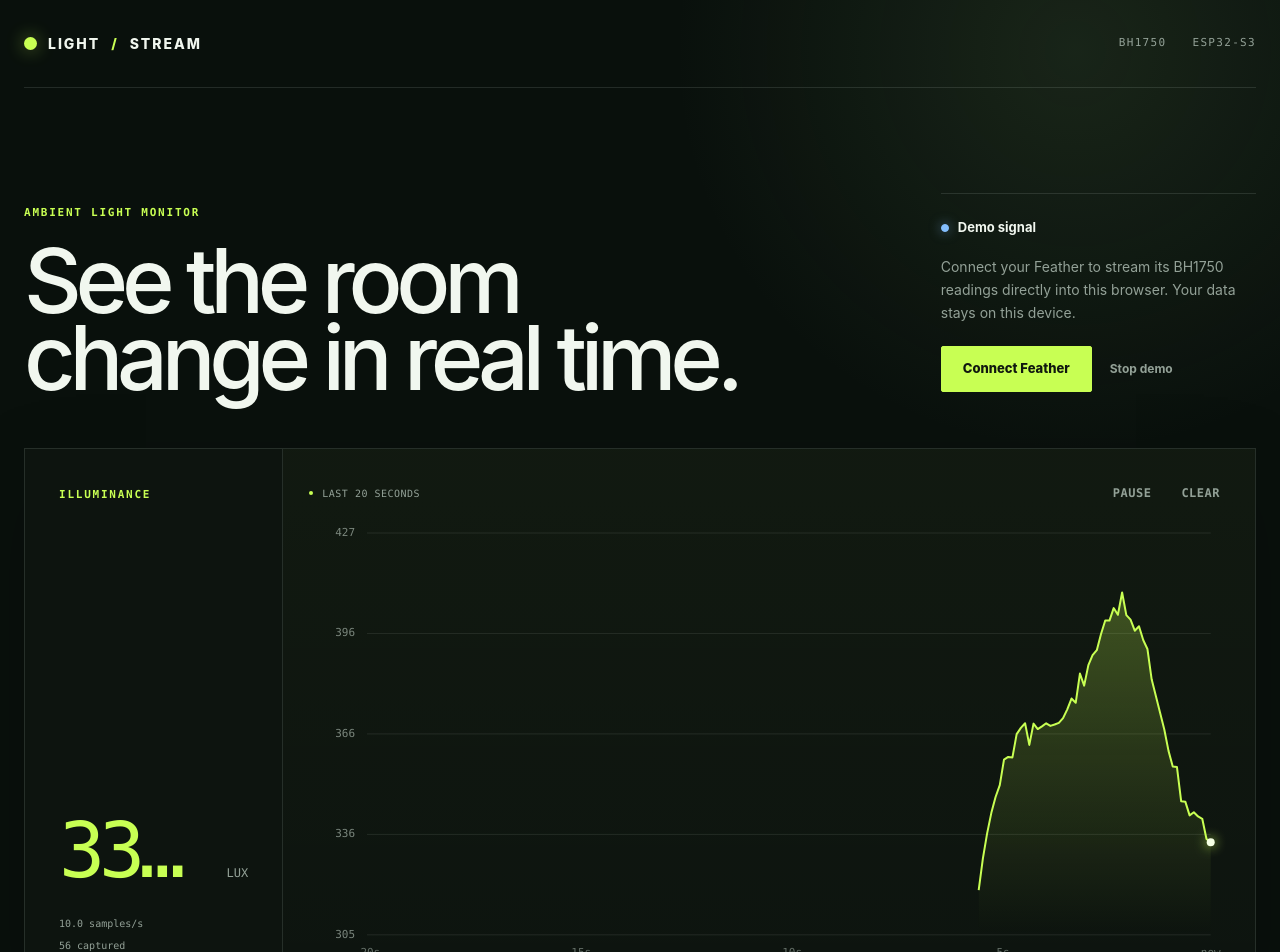
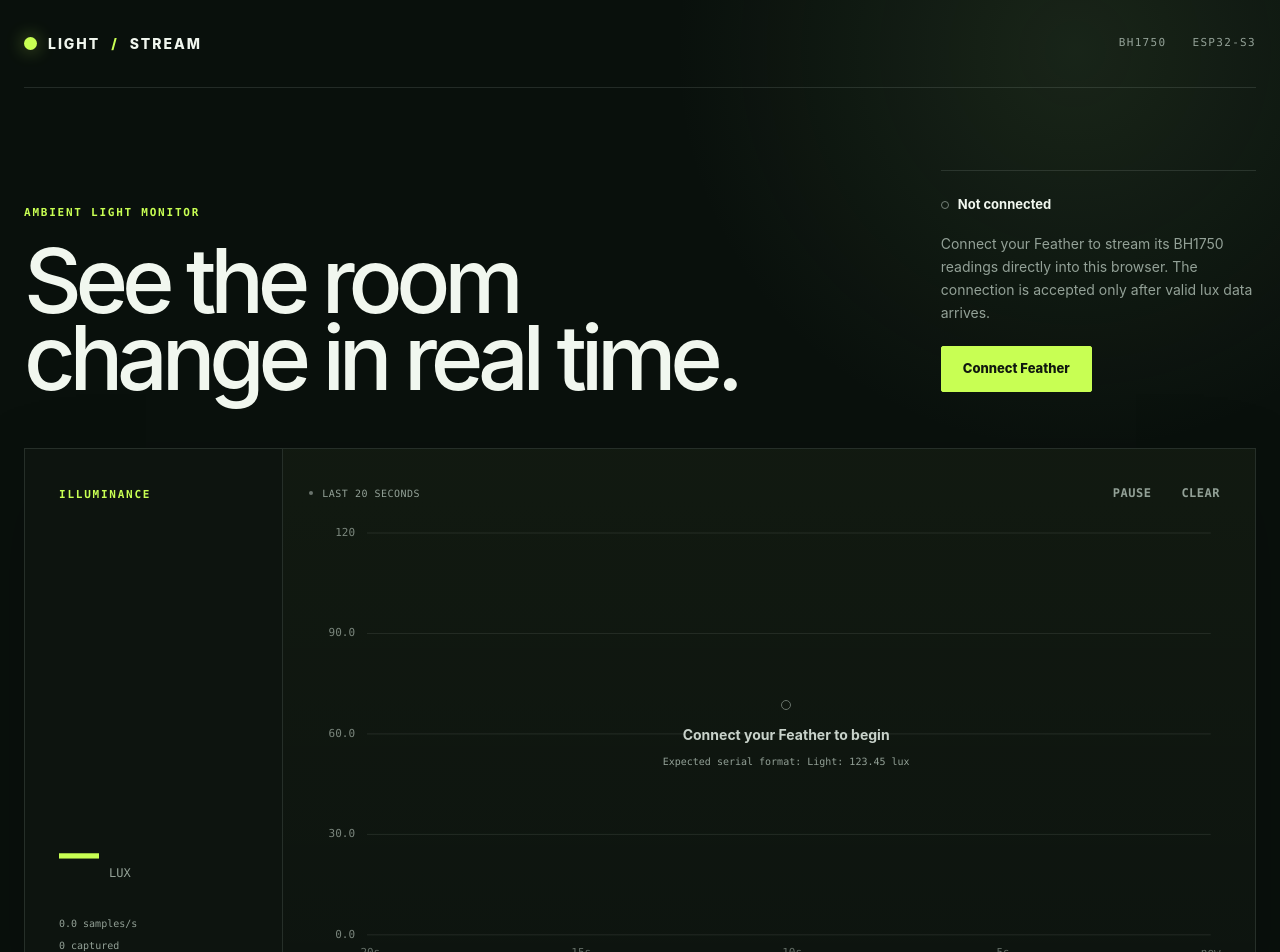
Before and after one commit to tscircuit/light-sensor, a Next.js app: page / in a window 1280 px wide. Shown: the top 952 px of the page. Built offline with nearby package versions, Linux system fonts and the light colour scheme.

Commit message:
Validate sensor connections and remove demo

```diff
--- a/app/globals.css
+++ b/app/globals.css
@@ -133,16 +133,33 @@ h1 {
   border-radius: 50%;
 }
 
-.status-dot.connected {
+.status-dot.live {
   border-color: var(--acid);
   background: var(--acid);
   box-shadow: 0 0 12px rgba(200, 255, 83, 0.68);
 }
 
-.status-dot.demo {
+.status-dot.connecting,
+.status-dot.waiting {
   border-color: #84bfff;
   background: #84bfff;
   box-shadow: 0 0 12px rgba(132, 191, 255, 0.55);
+}
+
+.status-dot.waiting {
+  animation: status-pulse 1.2s ease-in-out infinite;
+}
+
+.status-dot.error {
+  border-color: #ff785a;
+  background: #ff785a;
+  box-shadow: 0 0 12px rgba(255, 120, 90, 0.5);
+}
+
+@keyframes status-pulse {
+  50% {
+    opacity: 0.35;
+  }
 }
 
 .connection-panel > p {
@@ -177,7 +194,12 @@ h1 {
   transform: translateY(-1px);
 }
 
-.text-button,
+.primary-button:disabled {
+  cursor: wait;
+  opacity: 0.65;
+  transform: none;
+}
+
 .chart-actions button {
   border: 0;
   background: transparent;
@@ -187,19 +209,34 @@ h1 {
   font-weight: 700;
 }
 
-.text-button:hover,
 .chart-actions button:hover {
   color: var(--ink);
 }
 
-.browser-note,
-.error-note {
+.browser-note {
   margin: 14px 0 0 !important;
   font-size: 11px !important;
 }
 
 .error-note {
-  color: #ff9e85 !important;
+  max-width: 440px;
+  margin-top: 18px;
+  padding: 13px 15px;
+  display: flex;
+  flex-direction: column;
+  gap: 5px;
+  border: 1px solid rgba(255, 120, 90, 0.32);
+  background: rgba(255, 120, 90, 0.08);
+  color: #ffb19e;
+  font-size: 12px;
+  line-height: 1.45;
+}
+
+.error-note strong {
+  color: #ffd3c8;
+  font-size: 11px;
+  letter-spacing: 0.06em;
+  text-transform: uppercase;
 }
 
 .monitor {
@@ -289,7 +326,12 @@ h1 {
   width: 4px;
   height: 4px;
   border-radius: 50%;
+  background: #69736c;
+}
+
+.live-indicator.active {
   background: var(--acid);
+  box-shadow: 0 0 8px rgba(200, 255, 83, 0.55);
 }
 
 .chart-actions {
@@ -303,11 +345,70 @@ h1 {
   text-transform: uppercase;
 }
 
+.chart-stage {
+  min-height: 410px;
+  position: relative;
+  display: flex;
+  flex: 1;
+}
+
 .chart-canvas {
   width: 100%;
   height: 100%;
   min-height: 410px;
   flex: 1;
+}
+
+.empty-chart {
+  position: absolute;
+  inset: 34px 24px 42px 58px;
+  display: flex;
+  align-items: center;
+  justify-content: center;
+  flex-direction: column;
+  gap: 9px;
+  color: var(--muted);
+  text-align: center;
+  pointer-events: none;
+}
+
+.empty-chart > span {
+  width: 10px;
+  height: 10px;
+  margin-bottom: 5px;
+  border: 1px solid #68736b;
+  border-radius: 50%;
+}
+
+.empty-chart.waiting > span,
+.empty-chart.connecting > span {
+  border-color: #84bfff;
+  border-top-color: transparent;
+  animation: empty-spin 0.9s linear infinite;
+}
+
+.empty-chart.error > span {
+  border-color: #ff785a;
+  background: rgba(255, 120, 90, 0.22);
+}
+
+.empty-chart strong {
+  color: #c8d2ca;
+  font-size: 14px;
+  font-weight: 650;
+}
+
+.empty-chart small {
+  max-width: 360px;
+  font-family: ui-monospace, SFMono-Regular, Menlo, monospace;
+  font-size: 10px;
+  line-height: 1.5;
+}
+
+@keyframes empty-spin {
+  to {
+    transform: rotate(360deg);
+  }
 }
 
 .stats-grid {
--- a/app/page.tsx
+++ b/app/page.tsx
@@ -143,80 +143,99 @@ function LuxChart({ readings }: { readings: Reading[] }) {
 
 export default function Home() {
   const [readings, setReadings] = useState<Reading[]>([]);
-  const [connected, setConnected] = useState(false);
-  const [demoMode, setDemoMode] = useState(true);
+  const [connectionState, setConnectionState] = useState<
+    "disconnected" | "connecting" | "waiting" | "live" | "error"
+  >("disconnected");
   const [paused, setPaused] = useState(false);
   const [error, setError] = useState("");
+  const [webSerialSupported, setWebSerialSupported] = useState<boolean | null>(null);
   const portRef = useRef<SerialPortLike | null>(null);
   const readerRef = useRef<ReadableStreamDefaultReader<Uint8Array> | null>(null);
   const pausedRef = useRef(false);
+  const manualDisconnectRef = useRef(false);
 
   useEffect(() => {
     pausedRef.current = paused;
   }, [paused]);
+
+  useEffect(() => {
+    setWebSerialSupported(Boolean((navigator as SerialNavigator).serial));
+  }, []);
 
   const addReading = useCallback((value: number, time = performance.now()) => {
     if (!Number.isFinite(value) || pausedRef.current) return;
     setReadings((current) => [...current, { value, time }].slice(-MAX_POINTS));
   }, []);
 
-  useEffect(() => {
-    if (!demoMode || connected) return;
-    const startedAt = performance.now();
-    const timer = window.setInterval(() => {
-      const elapsed = (performance.now() - startedAt) / 1000;
-      const daylight = 312 + Math.sin(elapsed * 0.55) * 68;
-      const movement = Math.sin(elapsed * 2.2) * 14 + Math.sin(elapsed * 0.13) * 36;
-      addReading(Math.max(0, daylight + movement + (Math.random() - 0.5) * 8));
-    }, 100);
-    return () => window.clearInterval(timer);
-  }, [addReading, connected, demoMode]);
-
   useEffect(
     () => () => {
+      manualDisconnectRef.current = true;
       readerRef.current?.cancel().catch(() => undefined);
-      portRef.current?.close().catch(() => undefined);
     },
     [],
   );
 
   const disconnect = useCallback(async () => {
+    manualDisconnectRef.current = true;
+    setConnectionState("disconnected");
+    setError("");
     try {
       await readerRef.current?.cancel();
     } catch {
       // The reader may already be closed.
     }
-    readerRef.current = null;
-    try {
-      await portRef.current?.close();
-    } catch {
-      // The port may already be closed.
-    }
-    portRef.current = null;
-    setConnected(false);
   }, []);
 
   const connect = useCallback(async () => {
     setError("");
+    setReadings([]);
+    setPaused(false);
+    manualDisconnectRef.current = false;
+
     const serial = (navigator as SerialNavigator).serial;
     if (!serial) {
       setError("Web Serial is unavailable. Open this site in Chrome or Edge.");
+      setConnectionState("error");
       return;
     }
 
+    setConnectionState("connecting");
+    let port: SerialPortLike | null = null;
+    let reader: ReadableStreamDefaultReader<Uint8Array> | null = null;
+    let watchdog: number | undefined;
+    let compatibleReadingSeen = false;
+    let failureReason = "";
+
+    const clearWatchdog = () => {
+      if (watchdog !== undefined) window.clearTimeout(watchdog);
+      watchdog = undefined;
+    };
+
+    const armWatchdog = (delay: number, message: string) => {
+      clearWatchdog();
+      watchdog = window.setTimeout(() => {
+        failureReason = message;
+        reader?.cancel().catch(() => undefined);
+      }, delay);
+    };
+
     try {
-      const port = await serial.requestPort();
+      port = await serial.requestPort();
       await port.open({ baudRate: 115200 });
       portRef.current = port;
-      setDemoMode(false);
-      setConnected(true);
-      setReadings([]);
+      setConnectionState("waiting");
 
-      if (!port.readable) throw new Error("The serial port is not readable.");
-      const reader = port.readable.getReader();
+      if (!port.readable) throw new Error("The serial port opened but cannot be read.");
+      reader = port.readable.getReader();
       readerRef.current = reader;
       const decoder = new TextDecoder();
       let buffer = "";
+      let unexpectedLines = 0;
+
+      armWatchdog(
+        5000,
+        "No compatible BH1750 data arrived within 5 seconds. Confirm that device/main.py is running on the Feather, then press its Reset button and reconnect.",
+      );
 
       while (true) {
         const { value, done } = await reader.read();
@@ -227,18 +246,71 @@ export default function Home() {
 
         for (const line of lines) {
           const match = line.match(/Light:\s*([0-9]+(?:\.[0-9]+)?)\s*lux/i);
-          if (match) addReading(Number(match[1]));
+          if (match) {
+            const lux = Number(match[1]);
+            if (!Number.isFinite(lux)) continue;
+            compatibleReadingSeen = true;
+            setConnectionState("live");
+            addReading(lux);
+            armWatchdog(
+              2500,
+              "The Feather stopped sending light readings. Check its USB connection and sensor, then reconnect.",
+            );
+            continue;
+          }
+
+          const trimmed = line.trim();
+          if (!trimmed) continue;
+          unexpectedLines += 1;
+
+          if (/traceback|oserror|bh1750 not found/i.test(trimmed)) {
+            failureReason = `The Feather reported a sensor error: ${trimmed}`;
+            await reader.cancel();
+            break;
+          }
+
+          if (!compatibleReadingSeen && unexpectedLines >= 30) {
+            failureReason =
+              "The selected port is not running the compatible BH1750 script. Expected lines like “Light: 123.45 lux”.";
+            await reader.cancel();
+            break;
+          }
         }
+      }
+
+      if (!manualDisconnectRef.current) {
+        if (failureReason) throw new Error(failureReason);
+        if (!compatibleReadingSeen) {
+          throw new Error(
+            "The selected device did not provide compatible BH1750 readings.",
+          );
+        }
+        throw new Error("The serial connection ended unexpectedly.");
       }
     } catch (caught) {
       const message = caught instanceof Error ? caught.message : "Could not connect to the Feather.";
-      if (!message.toLowerCase().includes("cancel")) setError(message);
-      await disconnect();
+      if (!manualDisconnectRef.current && !message.toLowerCase().includes("cancel")) {
+        setError(message);
+        setConnectionState("error");
+      }
     } finally {
-      readerRef.current?.releaseLock();
+      clearWatchdog();
+      try {
+        reader?.releaseLock();
+      } catch {
+        // A cancelled reader may already have released its lock.
+      }
       readerRef.current = null;
+      try {
+        await port?.close();
+      } catch {
+        // The port may already be unavailable.
+      }
+      portRef.current = null;
+      if (manualDisconnectRef.current) setConnectionState("disconnected");
+      manualDisconnectRef.current = false;
     }
-  }, [addReading, disconnect]);
+  }, [addReading]);
 
   const stats = useMemo(() => {
     const values = readings.map((reading) => reading.value);
@@ -255,8 +327,23 @@ export default function Home() {
     };
   }, [readings]);
 
-  const supportWebSerial =
-    typeof navigator !== "undefined" && Boolean((navigator as SerialNavigator).serial);
+  const isPortOpen = connectionState === "waiting" || connectionState === "live";
+  const hasReadings = readings.length > 0;
+  const status = {
+    disconnected: "Not connected",
+    connecting: "Choose a serial port",
+    waiting: "Validating device…",
+    live: "BH1750 streaming",
+    error: "Connection failed",
+  }[connectionState];
+  const emptyChartMessage = {
+    disconnected: "Connect your Feather to begin",
+    connecting: "Waiting for serial-port selection…",
+    waiting: "Port opened. Checking for BH1750 readings…",
+    live: "Waiting for the first reading…",
+    error: "No compatible sensor data",
+  }[connectionState];
+  const formatStat = (value: number) => (hasReadings ? value.toFixed(1) : "—");
 
   return (
     <main>
@@ -278,33 +365,37 @@ export default function Home() {
         </div>
         <div className="connection-panel">
           <div className="status-line">
-            <span className={`status-dot ${connected ? "connected" : demoMode ? "demo" : ""}`} />
-            <span>{connected ? "Feather connected" : demoMode ? "Demo signal" : "Not connected"}</span>
+            <span className={`status-dot ${connectionState}`} />
+            <span>{status}</span>
           </div>
           <p>
             Connect your Feather to stream its BH1750 readings directly into this
-            browser. Your data stays on this device.
+            browser. The connection is accepted only after valid lux data arrives.
           </p>
           <div className="button-row">
-            <button className="primary-button" onClick={connected ? disconnect : connect}>
-              {connected ? "Disconnect" : "Connect Feather"}
+            <button
+              className="primary-button"
+              onClick={isPortOpen ? disconnect : connect}
+              disabled={connectionState === "connecting"}
+            >
+              {isPortOpen
+                ? "Disconnect"
+                : connectionState === "connecting"
+                  ? "Choose port…"
+                  : connectionState === "error"
+                    ? "Try again"
+                    : "Connect Feather"}
             </button>
-            {!connected && (
-              <button
-                className="text-button"
-                onClick={() => {
-                  setDemoMode((current) => !current);
-                  setReadings([]);
-                }}
-              >
-                {demoMode ? "Stop demo" : "Try demo"}
-              </button>
-            )}
           </div>
-          {!supportWebSerial && (
+          {webSerialSupported === false && (
             <p className="browser-note">Use Chrome or Edge to connect over USB.</p>
           )}
-          {error && <p className="error-note">{error}</p>}
+          {error && (
+            <div className="error-note" role="alert">
+              <strong>Connection unsuccessful</strong>
+              <span>{error}</span>
+            </div>
+          )}
         </div>
       </section>
 
@@ -312,11 +403,11 @@ export default function Home() {
         <div className="reading-block">
           <p className="metric-label">Illuminance</p>
           <div className="live-reading" aria-live="polite">
-            <span>{stats.current.toFixed(1)}</span>
+            <span>{formatStat(stats.current)}</span>
             <small>lux</small>
           </div>
           <div className="sample-rate">
-            <span>{stats.rate.toFixed(1)} samples/s</span>
+            <span>{hasReadings ? stats.rate.toFixed(1) : "0.0"} samples/s</span>
             <span>{readings.length.toLocaleString()} captured</span>
           </div>
         </div>
@@ -324,7 +415,7 @@ export default function Home() {
         <div className="chart-panel">
           <div className="chart-toolbar">
             <div>
-              <span className="live-indicator" />
+              <span className={`live-indicator ${connectionState === "live" ? "active" : ""}`} />
               Last 20 seconds
             </div>
             <div className="chart-actions">
@@ -334,24 +425,37 @@ export default function Home() {
               <button onClick={() => setReadings([])}>Clear</button>
             </div>
           </div>
-          <LuxChart readings={readings} />
+          <div className="chart-stage">
+            <LuxChart readings={readings} />
+            {!hasReadings && (
+              <div className={`empty-chart ${connectionState}`} aria-live="polite">
+                <span />
+                <strong>{emptyChartMessage}</strong>
+                <small>
+                  {connectionState === "error"
+                    ? "Review the connection error above, then try again."
+                    : "Expected serial format: Light: 123.45 lux"}
+                </small>
+              </div>
+            )}
+          </div>
         </div>
       </section>
 
       <section className="stats-grid" aria-label="Reading statistics">
         <article>
           <p>Minimum</p>
-          <strong>{stats.min.toFixed(1)}</strong>
+          <strong>{formatStat(stats.min)}</strong>
           <span>lux</span>
         </article>
         <article>
           <p>Average</p>
-          <strong>{stats.average.toFixed(1)}</strong>
+          <strong>{formatStat(stats.average)}</strong>
           <span>lux</span>
         </article>
         <article>
           <p>Maximum</p>
-          <strong>{stats.max.toFixed(1)}</strong>
+          <strong>{formatStat(stats.max)}</strong>
           <span>lux</span>
         </article>
         <article className="sensor-card">
```
Also changed, not shown: 1 other file (tests, documents, lock files or other folders).
